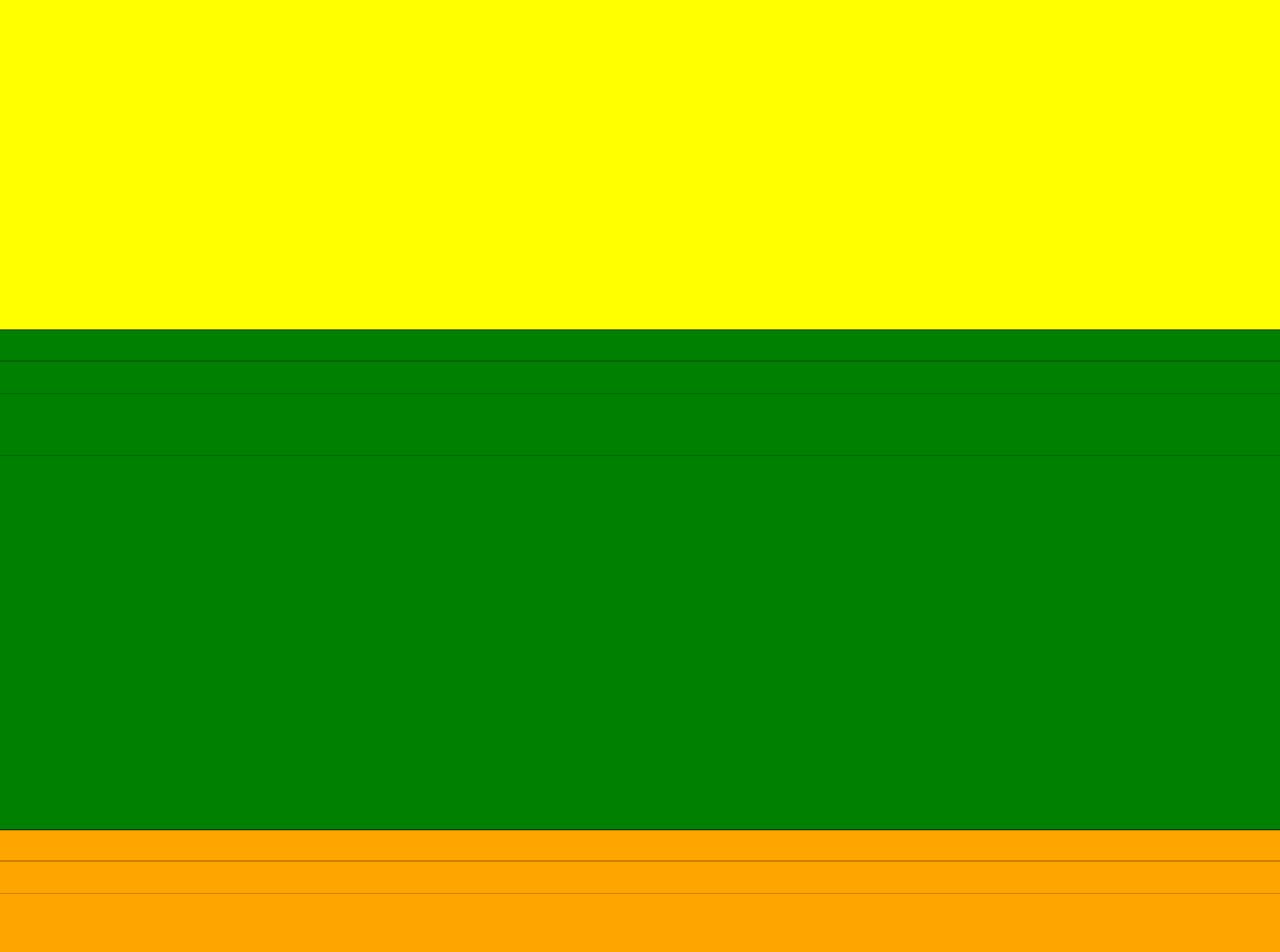
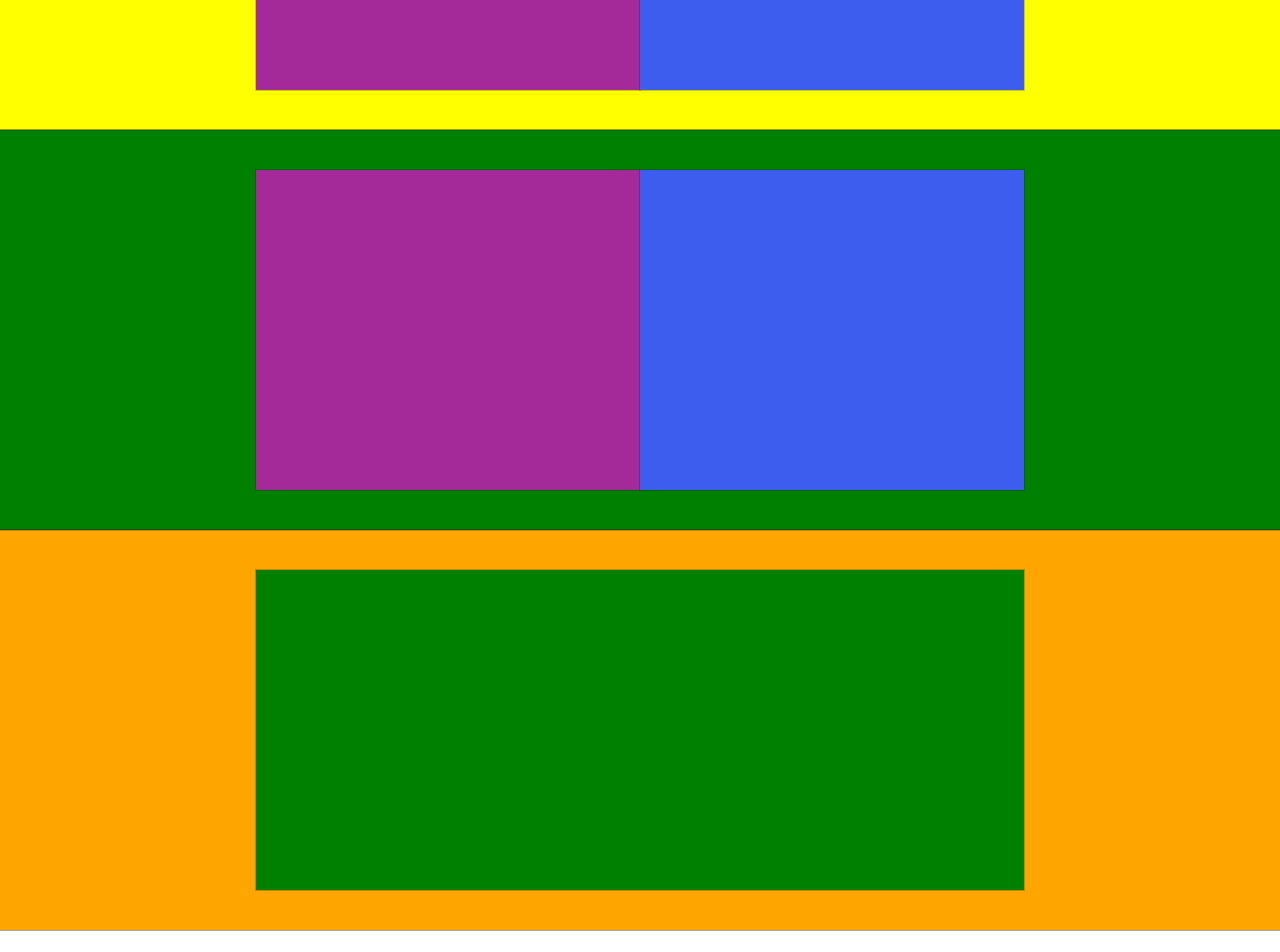
Before and after one commit to CarmeloZiino/htmlcss-struttura-discord, a plain HTML site: page index.html in a window 1280 px wide. Shown: the part 920-1872 px from the top of the page. Drawn offline with Linux system fonts and the light colour scheme.

Commit message:
Completato Blocchi con Css

```diff
--- a/css/style.css
+++ b/css/style.css
@@ -1,4 +1,3 @@
-
 /* Css Header */
 
 header {
@@ -10,11 +9,9 @@ header {
   justify-content: space-around;
 }
 
-
 .container-nav {
   display: flex;
   justify-content: space-around;
-
 }
 
 .container-header {
@@ -24,7 +21,6 @@ header {
   flex-direction: column;
   gap: 15px;
   width: 400px;
-
 }
 
 /* Css Main */
@@ -33,21 +29,54 @@ main {
   height: 2000px;
 }
 
-.container-main-1{
-    height: 25%;
+/* Css Sezioni Principali */
+.container-main-1 {
+  display: flex;
+  justify-content: center;
+  align-items: center;
 }
 
-.container-main-2{
+.container-main-2 {
   background-color: yellow;
-    height: 25%;
+  display: flex;
+  justify-content: center;
+  align-items: center;
 }
 
-.container-main-3{
+.container-main-3 {
   background-color: green;
-    height: 25%;
+  display: flex;
+  justify-content: center;
+  align-items: center;
 }
 
-.container-main-4{
+.container-main-4 {
   background-color: orange;
-    height: 25%;
+  display: flex;
+  justify-content: center;
+  align-items: center;
 }
+
+.block {
+    height: 400px;
+    width: 100%;
+    display: flex;
+}
+
+.block-1 , .block-2 {
+    height: 80%;
+    width: 30%;
+}
+
+.block-1 {
+    background-color: rgb(165, 42, 153);
+}
+.block-2 {
+    background-color: rgb(60, 93, 237);
+}
+
+.block-single{
+    background-color: green;
+    height: 80%;
+    width: 60%;
+}
--- a/index.html
+++ b/index.html
@@ -50,15 +50,15 @@
 
     <main>
 
-      <div class="container-main-1">
+      <section class="container-main-1">
         <div class="container-main-1 block">
-          <div class="container-main-1 block-1"></div>
-          <div class="container-main-1 block-2"></div>
+          <div class="container-main-1 block-1">contenuto</div>
+          <div class="container-main-1 block-2">contenuto</div>
         </div>
 
-      </div>
+      </section>
 
-      <div class="container-main-2">
+      <section class="container-main-2">
         <div class="container-main-2 block">
 
           <div class="container-main-2 block-1"></div>
@@ -66,29 +66,27 @@
           <div class="container-main-2 block-2"></div>
 
         </div>
-     </div>
+     </section>
 
 
-      <div class="container-main-3">
+      <section class="container-main-3">
         <div class="container-main-3 block">
 
           <div class="container-main-3 block-1"></div>
 
-          <div class="container-main-3 block-3"></div>
+          <div class="container-main-3 block-2"></div>
 
         </div>
-      </div>
+      </section>
 
-      <div class="container-main-4">
+      <section class="container-main-4">
         <div class="container-main-4 block">
 
-          <div class="container-main-4 block-1"></div>
-
-          <div class="container-main-4 block-2"></div>
+          <div class="container-main-4 block-single"></div>
 
         </div>
 
-      </div>
+      </section>
 
     </main>
 
```
Lines whose indentation alone changed are shown as unchanged.
